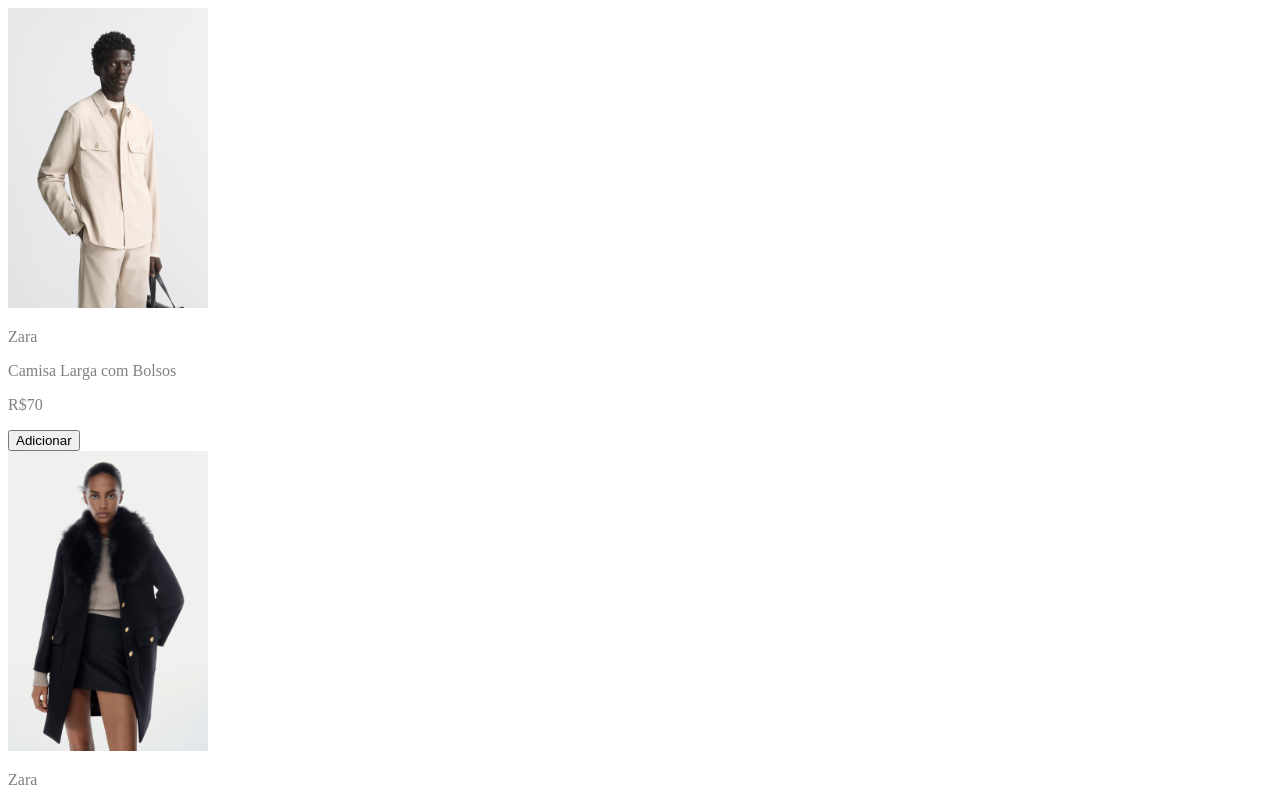
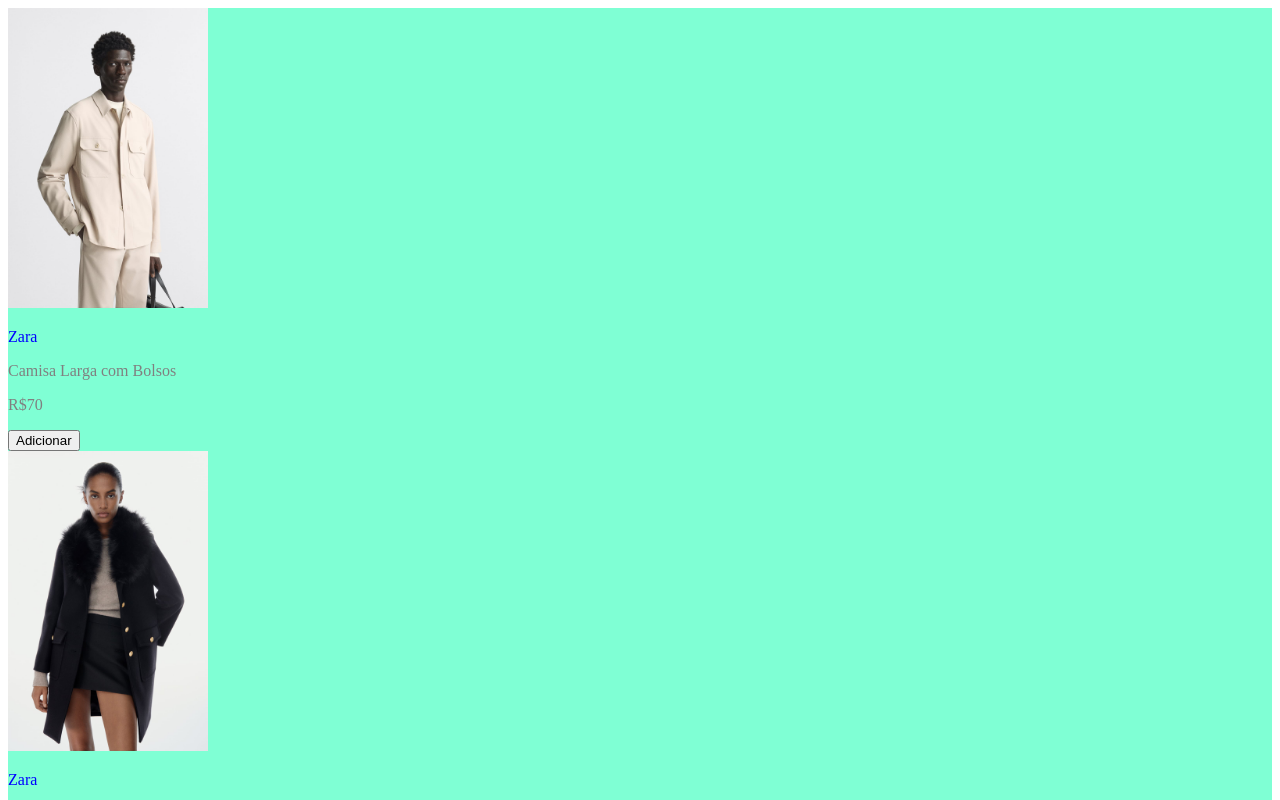
Before and after one commit to GabriellCabrall/loja-virtual, a website built with Vite: page index.html in a window 1280 px wide. Shown: the top 800 px of the page. Built offline with nearby package versions, Linux system fonts and the light colour scheme.

Commit message:
Iniciando estilização da página

```diff
--- a/index.html
+++ b/index.html
@@ -3,7 +3,7 @@
 <head>
   <meta charset="UTF-8">
   <meta name="viewport" content="width=device-width, initial-scale=1.0">
-  <title>Document</title>
+  <title>Minha Lojinha</title>
   <link rel="stylesheet" href="./style.css">
 </head>
 <body>
--- a/main.js
+++ b/main.js
@@ -67,7 +67,7 @@ const catalogo = [
 for (const produtoCatalogo of catalogo) {
     const cartaoProduto = `<div id="card-produto-1">
     <img src="./assets/img/${produtoCatalogo.imagem}" alt="Produto 1 do meu site" style="height: 300px">
-    <p>${produtoCatalogo.marca}</p>
+    <p class="marca">${produtoCatalogo.marca}</p>
     <p>${produtoCatalogo.nome}</p>
     <p>R$${produtoCatalogo.preco}</p>
     <button>Adicionar</button>
--- a/style.css
+++ b/style.css
@@ -1,3 +1,11 @@
 p {
     color: gray;
 }
+
+#container-produto {
+    background-color: aquamarine;
+}
+
+.marca {
+    color: blue;
+}
```
